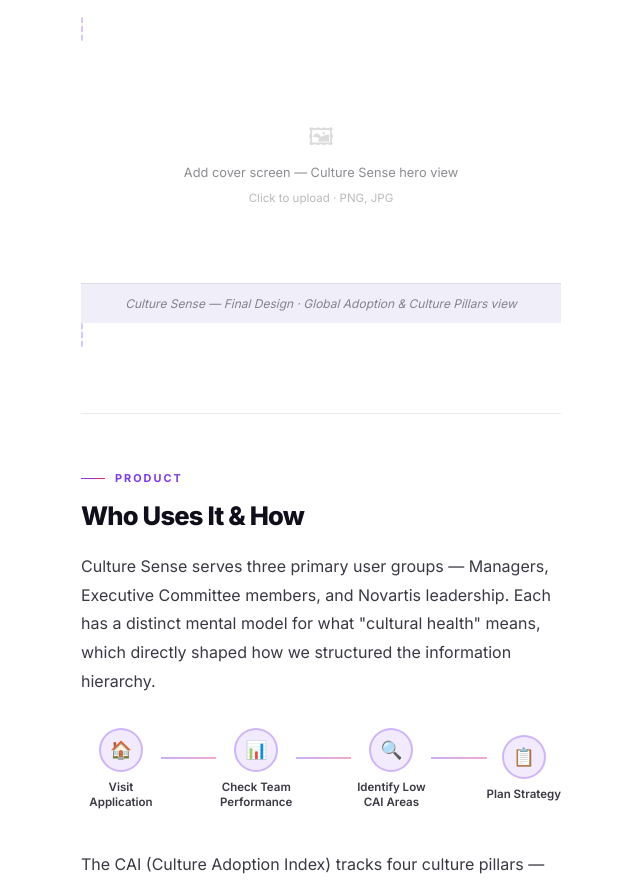
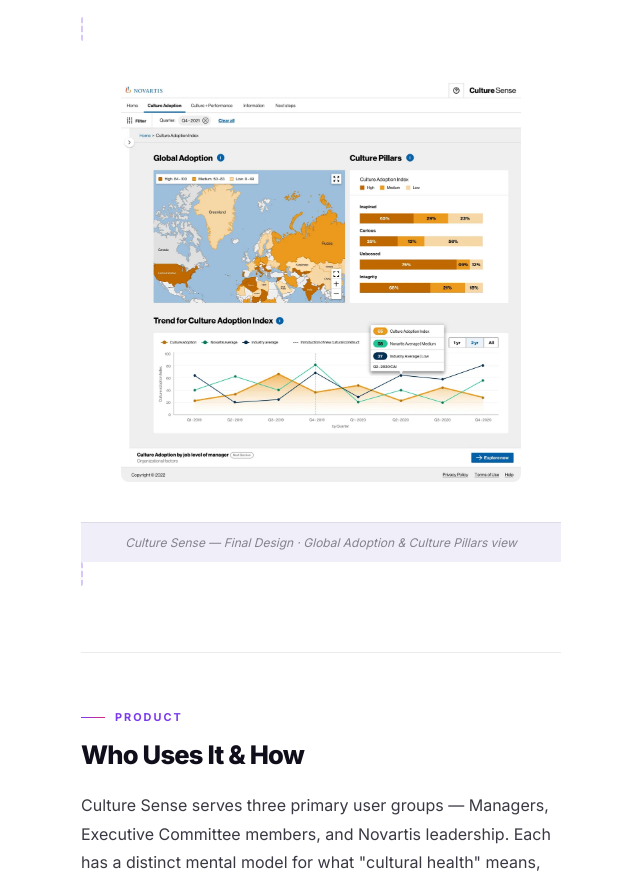
Before and after one commit to karthik249194/Portfolio, a website: page casestudy-culturesense.html in a window 1280 px wide. Shown: the part 1817-2700 px from the top of the page, without its empty margins (319-959 px from the left). Drawn offline with Linux system fonts and the light colour scheme.

Commit message:
culture sense cover uses /images/Culturesense.webp

```diff
--- a/casestudy-culturesense.html
+++ b/casestudy-culturesense.html
@@ -998,11 +998,7 @@
     <label class="cs-img-placeholder-block" id="imgblock-cover">
       <input type="file" accept="image/*" onchange="handlePlaceholderUpload(event,'imgblock-cover')">
       <div class="cs-img-placeholder-inner" id="imginner-cover">
-        <div class="cs-img-placeholder-hint">
-          <span class="cs-upload-icon">🖼</span>
-          <span>Add cover screen — Culture Sense hero view</span>
-          <span style="font-size:0.72rem;opacity:0.6">Click to upload · PNG, JPG</span>
-        </div>
+        <img class="uploaded" src="/images/Culturesense.webp" alt="Culture Sense — Final Design" style="width:100%;height:auto;display:block;border-radius:8px">
       </div>
       <div class="cs-img-placeholder-caption">Culture Sense — Final Design · Global Adoption &amp; Culture Pillars view</div>
     </label>
```
